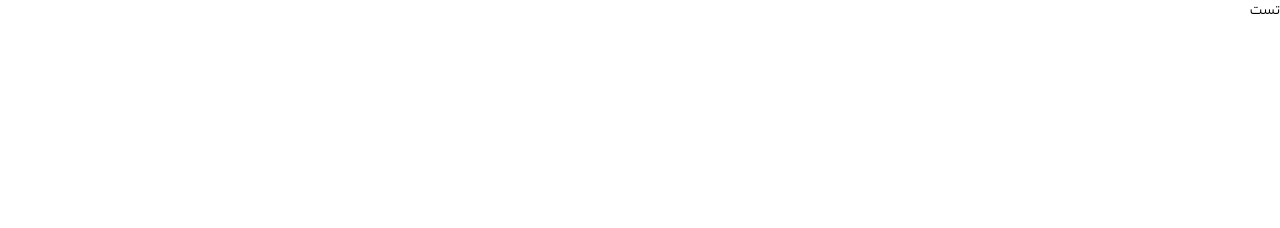
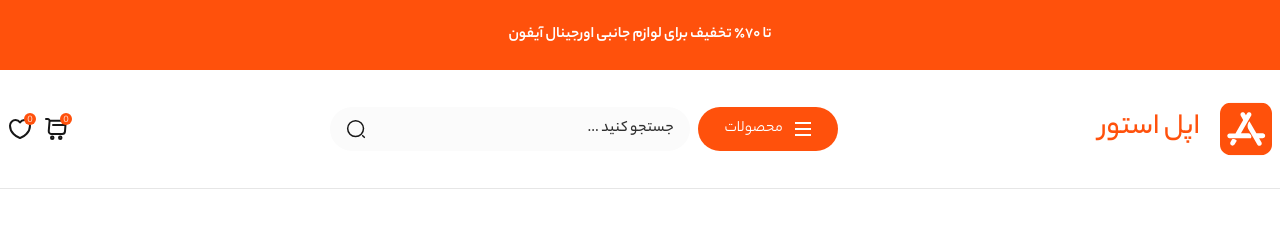
Before and after one commit to iammamad78/tailwind-v4, a website: page src/index.html in a window 1280 px wide. Drawn offline with Linux system fonts and the light colour scheme.

Commit message:
header added

```diff
--- a/src/index.html
+++ b/src/index.html
@@ -8,6 +8,88 @@
     <link rel="stylesheet" href="./font.css" />
   </head>
   <body>
-    <p>تست</p>
+    <div class="h-13 md:h-[70px] bg-primary flex items-center justify-center">
+      <p class="text-sm md:text-base text-white font-semibold">
+        تا ۷۰٪ تخفیف برای لوازم جانبی اورجینال آیفون
+      </p>
+    </div>
+
+    <header
+      class="max-lg:shadow-[0_0_20px_-5px_#0000001A] lg:border-b border-[#E6E6E6]"
+    >
+      <div
+        class="container m-auto flex flex-col gap-6 px-6 py-6 sm:px-2 lg:py-8"
+      >
+        <!-- navbar -->
+        <div class="flex items-center justify-between">
+          <!-- hamburger menu -->
+          <span class="md:hidden">
+            <img src="./assets/svg/hamburger.svg" alt="menu" />
+          </span>
+          <!-- logo -->
+          <div
+            class="flex items-center gap-1 md:gap-5 text-primary font-medium"
+          >
+            <img
+              src="./assets/svg/app-store.svg"
+              class="w-8 md:w-13"
+              alt="logo"
+            />
+            <p class="w-5 md:w-fit md:text-[30px] leading-4">اپل استور</p>
+          </div>
+          <!-- search desktop -->
+          <div class="hidden lg:flex gap-2">
+            <button
+              class="flex items-center justify-center gap-3 w-35 h-11 rounded-full bg-primary"
+            >
+              <div class="flex flex-col gap-1">
+                <span class="block w-4 h-0.5 bg-white"></span>
+                <span class="block w-4 h-0.5 bg-white"></span>
+                <span class="block w-4 h-0.5 bg-white"></span>
+              </div>
+              <p class="text-white">محصولات</p>
+            </button>
+            <div
+              class="w-90 flex justify-baseline py-2.5 px-4 rounded-full bg-[#FBFBFB]"
+            >
+              <input
+                type="text"
+                placeholder="جستجو کنید ..."
+                class="w-full bg-[#FBFBFB] focus:outline-0 placeholder:font-medium placeholder:text-[#303030]"
+              />
+              <img src="./assets/svg/search-normal.svg" alt="" />
+            </div>
+          </div>
+          <!-- icon -->
+          <div class="flex gap-3">
+            <div class="relative">
+              <img src="./assets/svg/shopping-cart.svg" class="md:w-6 md:h-6" />
+              <span
+                class="block w-3 h-3 text-[10px] text-center bg-primary text-white rounded-full absolute -top-1 -right-1"
+                >0</span
+              >
+            </div>
+            <div class="relative">
+              <img src="./assets/svg/heart.svg" class="md:w-6 md:h-6" />
+              <span
+                class="block w-3 h-3 text-[10px] text-center bg-primary text-white rounded-full absolute -top-1 -right-1"
+                >0</span
+              >
+            </div>
+          </div>
+        </div>
+        <!-- search -->
+        <div
+          class="w-full flex lg:hidden items-center justify-between bg-[#F1F1F1] px-4 py-2.5 rounded-full"
+        >
+          <input
+            type="text"
+            placeholder="جستجو"
+            class="placeholder:text-[#282828B2] placeholder:font-light focus:outline-0"
+          />
+          <img src="./assets/svg/search-normal.svg" alt="" />
+        </div>
+      </div>
+    </header>
   </body>
 </html>
```
Also changed, not shown: dist/output.css.
